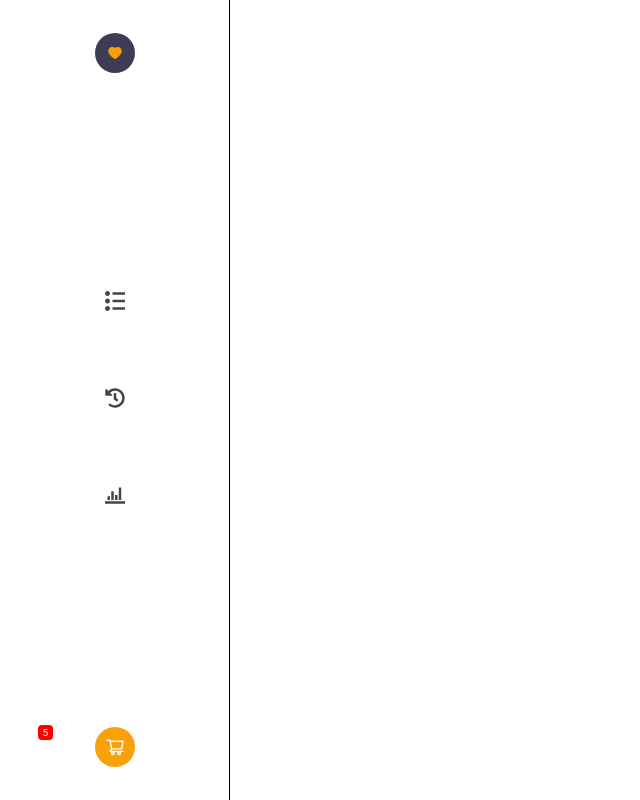
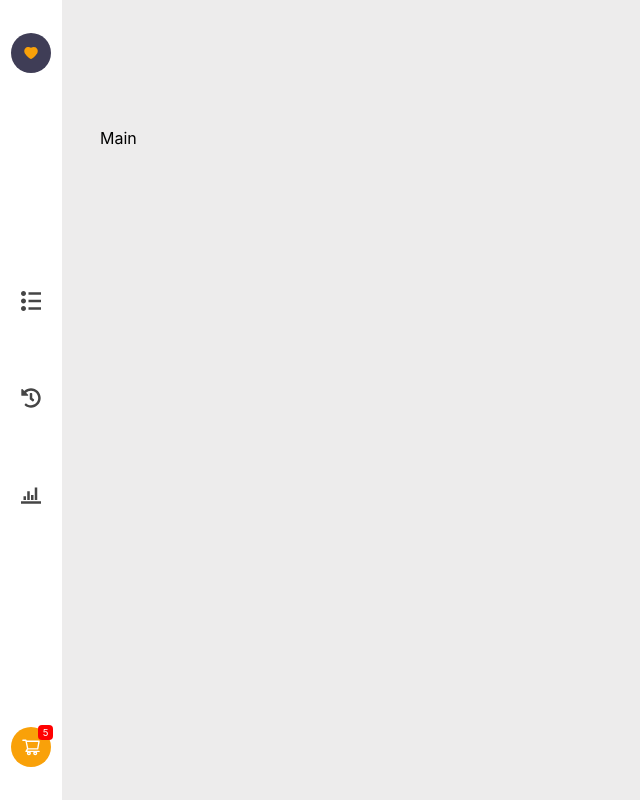
Before and after one commit to ZounMedia/shoppingify, a Next.js app in the folder client/: page / in a window 1280 px wide. Shown: the whole page, without its empty margins (0-640 px from the left). Built offline with nearby package versions, Linux system fonts and the light colour scheme.

Commit message:
add main component

```diff
--- /dev/null
+++ b/client/src/common/components/main/Main.tsx
@@ -0,0 +1,7 @@
+import styles from "@styles/Main.module.scss";
+
+const Main = () => {
+  return <main className={styles.container}>Main</main>;
+};
+
+export default Main;
--- a/client/src/common/styles/Home.module.scss
+++ b/client/src/common/styles/Home.module.scss
@@ -2,4 +2,5 @@
   height: 100vh;
   width: 100vw;
   overflow: auto;
+  display: flex;
 }
--- /dev/null
+++ b/client/src/common/styles/Main.module.scss
@@ -0,0 +1,8 @@
+.container {
+  width: 82%;
+  background-color: #edecec;
+  height: 100vh;
+  flex: auto;
+  overflow-y: auto;
+  padding: 10% 3% 0 3%;
+}
--- a/client/src/common/styles/SideNav.module.scss
+++ b/client/src/common/styles/SideNav.module.scss
@@ -1,11 +1,12 @@
 .container {
   height: 100vh;
-  border-right: 1px solid black;
-  width: 18%;
+  background-color: white;
+  width: 61.58px;
   display: flex;
   flex-direction: column;
   justify-content: space-between;
   align-items: center;
+  box-shadow: 5px 0 5px -5px #333;
 
   .logo {
     margin-top: 33px;
--- a/client/src/pages/index.tsx
+++ b/client/src/pages/index.tsx
@@ -1,4 +1,5 @@
 import Head from "next/head";
+import Main from "@components/main/Main";
 import type { NextPage } from "next";
 import SideNav from "../common/components/nav/SideNav";
 import styles from "@styles/Home.module.scss";
@@ -12,7 +13,7 @@ const Home: NextPage = () => {
         <link rel="icon" href="/favicon.ico" />
       </Head>
       <SideNav />
-      <main className=""></main>
+      <Main />
     </div>
   );
 };
```
